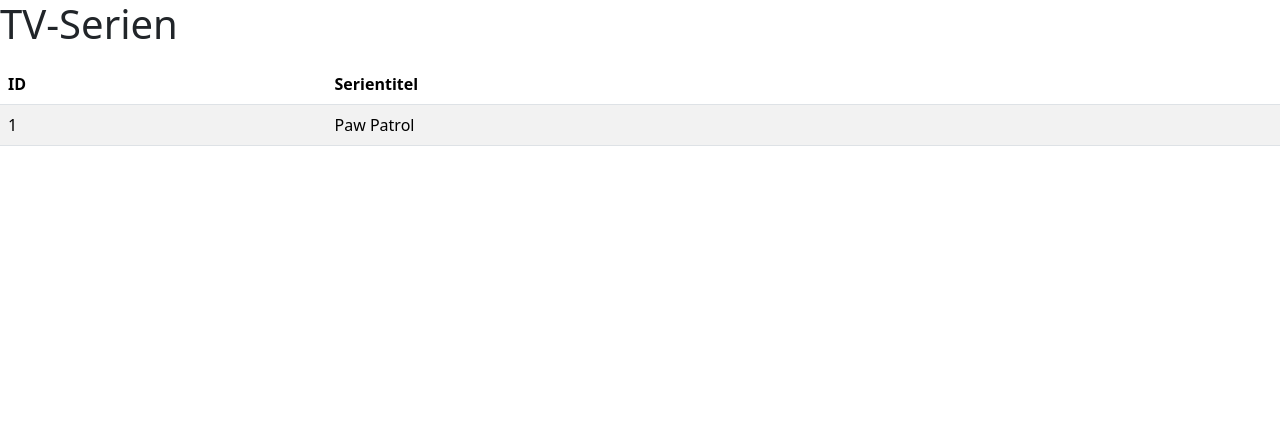
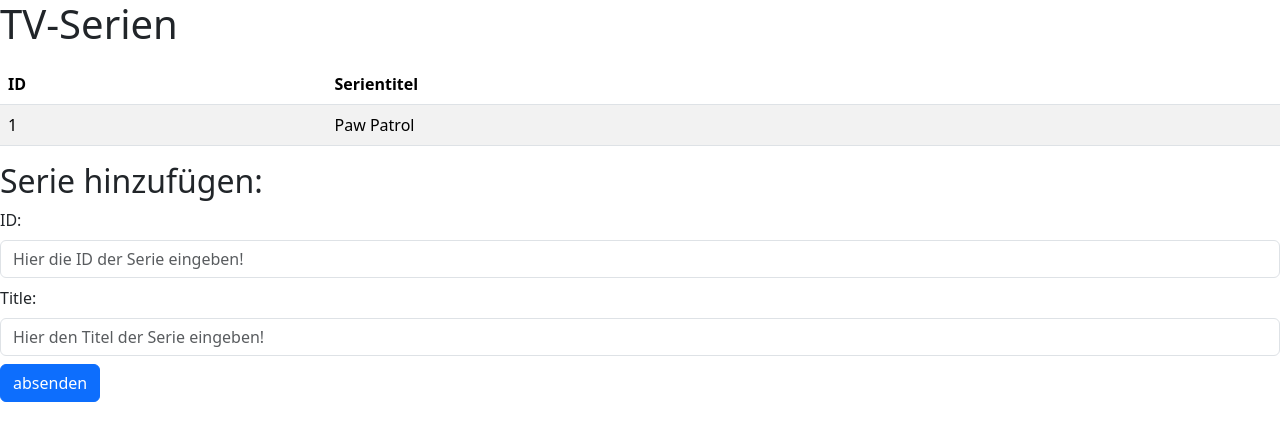
Before and after one commit to Ilyas-18/angular-TV-Shows-ohneD-, an Angular app: page / in a window 1280 px wide. Shown: the top 440 px of the page. Built offline with nearby package versions, Linux system fonts and the light colour scheme.

Commit message:
3 files modified, 3 added

```diff
--- a/src/app/app.component.html
+++ b/src/app/app.component.html
@@ -1,2 +1,3 @@
 <h1>TV-Serien</h1>
 <app-show-list></app-show-list>
+<app-show-form></app-show-form>
--- a/src/app/app.module.ts
+++ b/src/app/app.module.ts
@@ -5,10 +5,13 @@
 import { AppComponent } from './app.component';
 import { HelloComponent } from './hello.component';
 import { ShowDataService } from './services/show-data.service';
+import { ShowFormComponent } from './components/show-form/show-form.component';
+
+
 
 @NgModule({
   imports:      [ BrowserModule, FormsModule ],
-  declarations: [ AppComponent, HelloComponent, ShowListComponent],
+  declarations: [ AppComponent, HelloComponent, ShowListComponent, ShowFormComponent],
   bootstrap:    [ AppComponent ],
   providers: [ShowDataService]
 })
--- /dev/null
+++ b/src/app/components/show-form/show-form.component.html
@@ -0,0 +1,16 @@
+<form>
+
+    <h2>Serie hinzufügen:</h2>
+    <div class="mb-2">
+      <label class="form-label" for="newShowID">ID:</label> <input class="form-control" id="newShowID" name="newShowID" type="number" placeholder="Hier die ID der Serie eingeben!" [(ngModel)]="show.id">
+
+    </div>
+
+    <div class="mb-2">
+      <label class="form-label" for="newShowTitle">Title:</label> <input class="form-control" id="newShowTitle" name="newShowTitle" type="text" placeholder="Hier den Titel der Serie eingeben!" [(ngModel)]="show.title">
+
+    </div>
+
+    <div class="mb-2"> <button type="submit" class="btn btn-primary"  type="submit" (click)="save()">absenden</button>
+
+    </div>
--- /dev/null
+++ b/src/app/components/show-form/show-form.component.ts
@@ -0,0 +1,26 @@
+import { Component, OnInit } from '@angular/core';
+import { Show } from '../../model/show';
+import { ShowDataService} from '../../services/show-data.service';
+
+@Component({
+  selector: 'app-show-form',
+  templateUrl: './show-form.component.html',
+  styleUrls: ['./show-form.component.css']
+})
+export class ShowFormComponent implements OnInit {
+
+  show : Show
+
+  constructor(private showDataService: ShowDataService) {
+    this.show = new Show(null, null);
+  }
+
+  save() {
+    this.showDataService.saveShow(this.show)
+  }
+
+
+  ngOnInit() {
+  }
+
+}
--- a/src/app/services/show-data.service.ts
+++ b/src/app/services/show-data.service.ts
@@ -6,6 +6,9 @@
 
   shows: Show[] = [ ];
 
+  saveShow(show: Show) {
+    this.shows.push(show);
+  }
 
   constructor() {
     this.shows.push(new Show(1, 'Paw Patrol'));}
```
Also changed, not shown: src/app/components/show-form/show-form.component.css (added).
